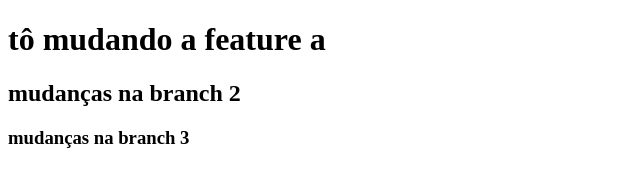
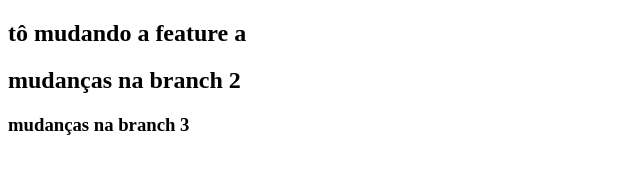
Before and after one commit to larissanovaes00/git-remote, a plain HTML site: page index.html in a window 1280 px wide. Shown: the whole page, without its empty margins (0-640 px from the left). Drawn offline with Linux system fonts and the light colour scheme.

Commit message:
changing feature-a

```diff
--- a/index.html
+++ b/index.html
@@ -7,7 +7,7 @@
   <title>Document</title>
 </head>
 <body>
-  <h1>tô mudando a feature a</h1>
+  <h2>tô mudando a feature a</h2>
   <h2>mudanças na branch 2</h2>
   <h3>mudanças na branch 3</h3>
 </body>
```
